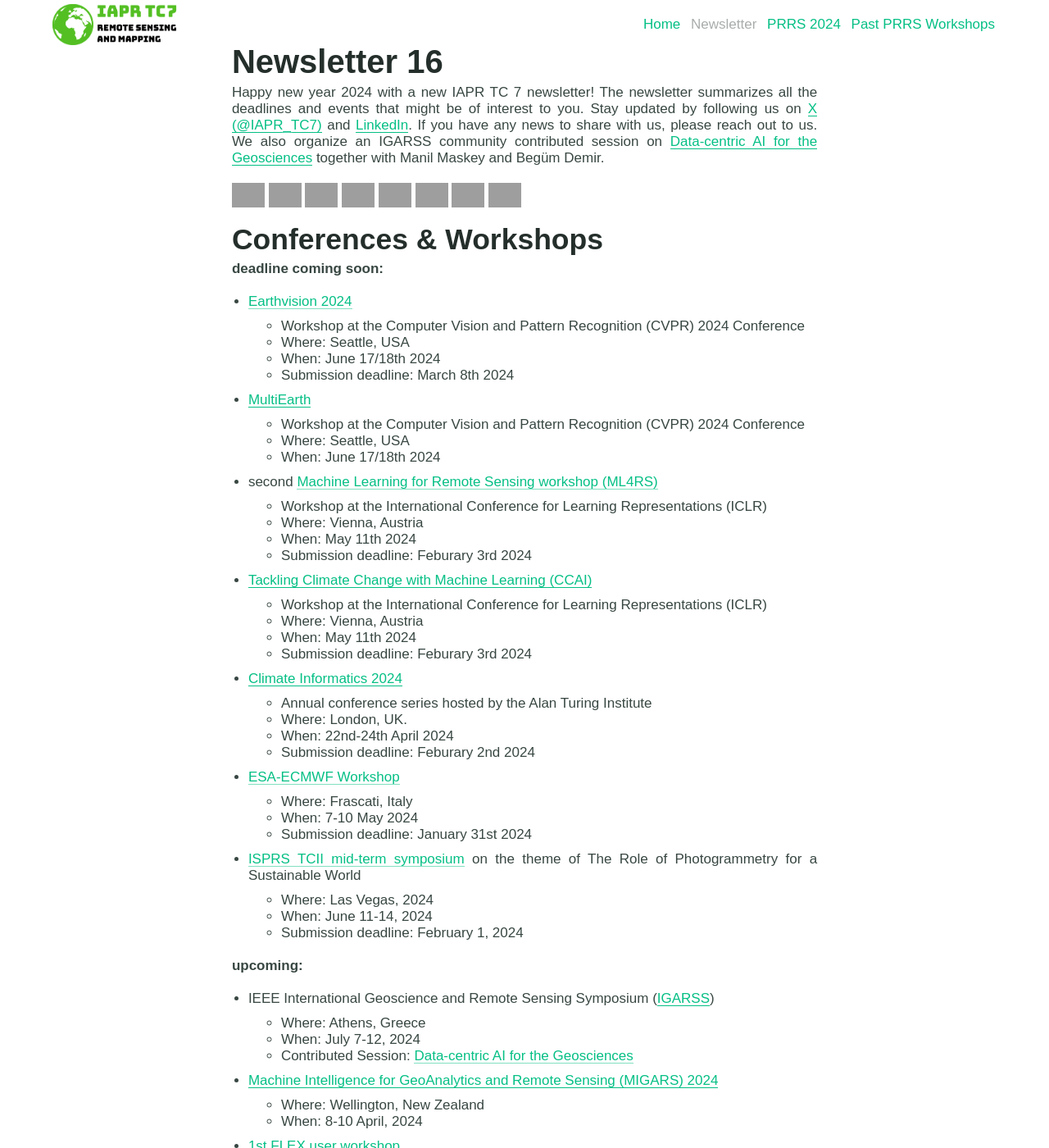
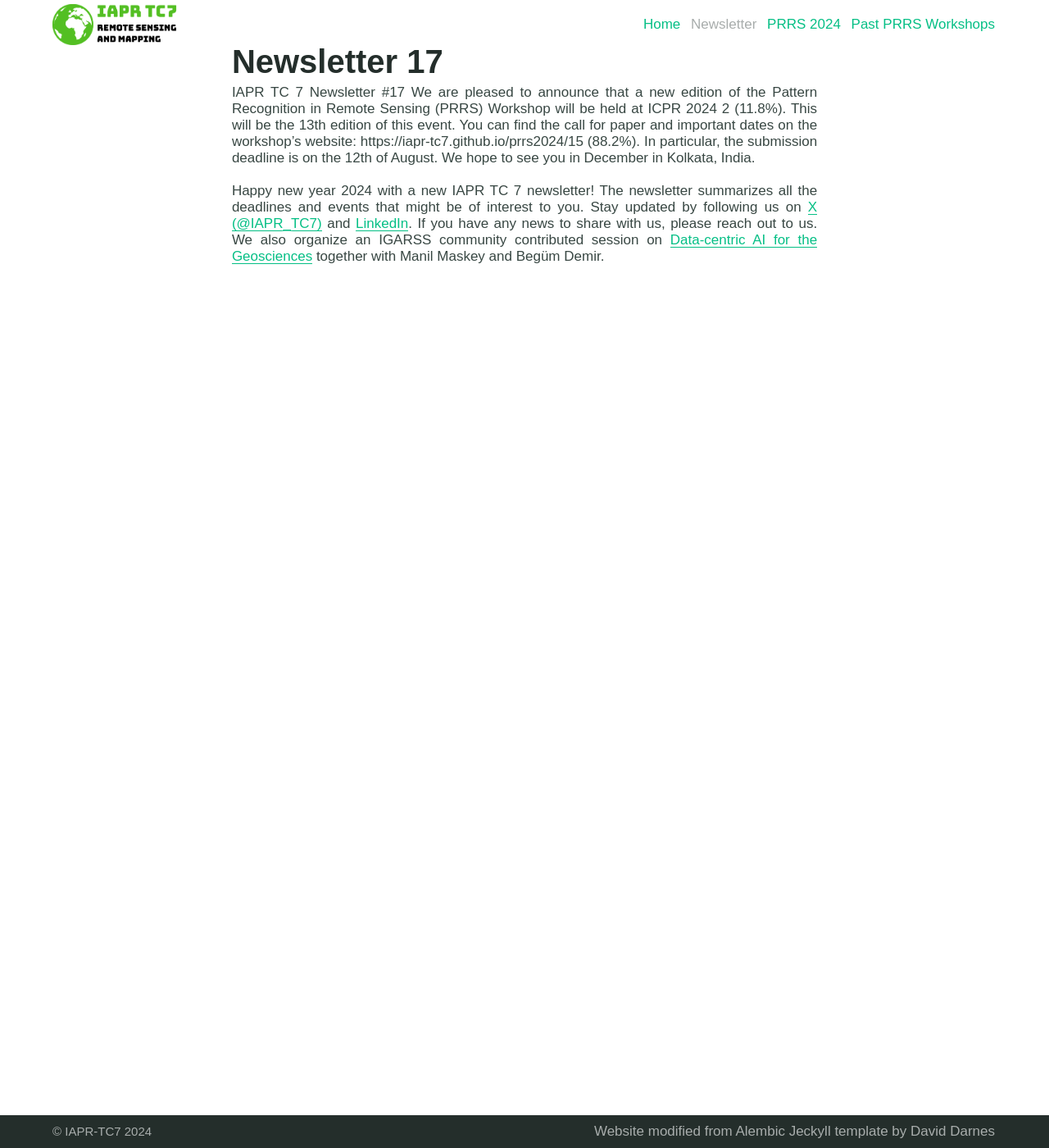
Before and after one commit to IAPR-TC7/iapr-tc7.github.io, a Jekyll site: the page built from newsletter.md, in a window 1280 px wide and 1400 px high. Shown: the whole window at 82% size. Built offline with Jekyll 4.4.1, drawn with Linux system fonts in a browser that asks for light colours; some of the changed text lies outside the part shown; grey boxes are pictures that could not be loaded.

Commit message:
Update newsletter.md

```diff
--- a/newsletter.md
+++ b/newsletter.md
@@ -1,101 +1,12 @@
 ---
-title: Newsletter 16
+title: Newsletter 17
 ---
 
+IAPR TC 7 Newsletter #17
+We are pleased to announce that a new edition of the Pattern Recognition in Remote Sensing (PRRS) Workshop will be held at
+ICPR 2024 2 (11.8%). This will be the 13th edition of this event.
+You can find the call for paper and important dates on the workshop's website:
+https://iapr-tc7.github.io/prrs2024/15 (88.2%). In particular, the submission deadline is on the 12th of August.
+We hope to see you in December in Kolkata, India.
+
 Happy new year 2024 with a new IAPR TC 7 newsletter! The newsletter summarizes all the deadlines and events that might be of interest to you. Stay updated by following us on [X (@IAPR_TC7)](https://twitter.com/IAPR_TC7) and [LinkedIn](https://www.linkedin.com/company/iapr-technical-committee-7-tc7-%E2%80%93-remote-sensing-and-mapping). If you have any news to share with us, please reach out to us. We also organize an IGARSS community contributed session on [Data-centric AI for the Geosciences](https://2024.ieeeigarss.org/Papers/Submission.asp?SessionType=CCS&ID=2030) together with Manil Maskey and Begüm Demir.
-
-<img src="https://upload.wikimedia.org/wikipedia/commons/thumb/6/68/Emojione_1F386.svg/480px-Emojione_1F386.svg.png" width=40px>
-<img src="https://upload.wikimedia.org/wikipedia/commons/d/d2/Weihnachtsbaum.wiki.png" width=40px>
-<img src="https://upload.wikimedia.org/wikipedia/commons/thumb/6/68/Emojione_1F386.svg/480px-Emojione_1F386.svg.png" width=40px>
-<img src="https://upload.wikimedia.org/wikipedia/commons/d/d2/Weihnachtsbaum.wiki.png" width=40px>
-<img src="https://upload.wikimedia.org/wikipedia/commons/thumb/6/68/Emojione_1F386.svg/480px-Emojione_1F386.svg.png" width=40px>
-<img src="https://upload.wikimedia.org/wikipedia/commons/d/d2/Weihnachtsbaum.wiki.png" width=40px>
-<img src="https://upload.wikimedia.org/wikipedia/commons/thumb/6/68/Emojione_1F386.svg/480px-Emojione_1F386.svg.png" width=40px>
-<img src="https://upload.wikimedia.org/wikipedia/commons/d/d2/Weihnachtsbaum.wiki.png" width=40px>
-
-## Conferences & Workshops
-
-**deadline coming soon:**
-
-* [Earthvision 2024](https://www.grss-ieee.org/events/earthvision-2024/)
-    * Workshop at the Computer Vision and Pattern Recognition (CVPR) 2024 Conference
-    * Where: Seattle, USA
-    * When: June 17/18th 2024
-    * Submission deadline: March 8th 2024
-
-* [MultiEarth](https://www.ll.mit.edu/conferences-events/2024/06/multiearth-workshop-2024)
-    * Workshop at the Computer Vision and Pattern Recognition (CVPR) 2024 Conference
-    * Where: Seattle, USA
-    * When: June 17/18th 2024
-
-* second [Machine Learning for Remote Sensing workshop (ML4RS)](https://ml-for-rs.github.io/iclr2024/)
-    * Workshop at the International Conference for Learning Representations (ICLR)
-    * Where: Vienna, Austria
-    * When: May 11th 2024
-    * Submission deadline: Feburary 3rd 2024
-
-* [Tackling Climate Change with Machine Learning (CCAI)](https://www.climatechange.ai/events/iclr2024)
-    * Workshop at the International Conference for Learning Representations (ICLR)
-    * Where: Vienna, Austria
-    * When: May 11th 2024
-    * Submission deadline: Feburary 3rd 2024
-
-* [Climate Informatics 2024](https://alan-turing-institute.github.io/climate-informatics-2024/)
-    * Annual conference series hosted by the Alan Turing Institute
-    * Where: London, UK.
-    * When: 22nd-24th April 2024
-    * Submission deadline: Feburary 2nd 2024
-
-* [ESA-ECMWF Workshop](https://www.ml4esop.esa.int/)
-    * Where: Frascati, Italy
-    * When: 7-10 May 2024
-    * Submission deadline: January 31st 2024
-
-* [ISPRS TCII mid-term symposium](https://www.isprs.org/tc2-symposium2024/index.html) on the theme of The Role of Photogrammetry for a Sustainable World
-    * Where: Las Vegas, 2024
-    * When: June 11-14, 2024
-    * Submission deadline: February 1, 2024
-
-**upcoming:**
-
-* IEEE International Geoscience and Remote Sensing Symposium ([IGARSS](https://www.2024.ieeeigarss.org/))
-    * Where: Athens, Greece
-    * When: July 7-12, 2024
-    * Contributed Session: [Data-centric AI for the Geosciences](https://2024.ieeeigarss.org/Papers/Submission.asp?SessionType=CCS&ID=2030)
-
-
-* [Machine Intelligence for GeoAnalytics and Remote Sensing (MIGARS) 2024](https://www.grss-ieee.org/resources/news/migars-2024/)
-    * Where: Wellington, New Zealand
-    * When: 8-10 April, 2024
-
-* [1st FLEX user workshop](https://www.fz-juelich.de/en/ibg/ibg-2/aktuelles/termine/flex_user_workshop_001)
-    * Where: Bonn, Germany
-    * When, 18th January, 2024
-
-* [Helmholtz Imaging Conference 2024](https://helmholtz-imaging.de/news/helmholtz-imaging-conference-2024/)
-    * Where: Heidelberg, Germany
-    * When: 14-15 May, 2024
-
-* [European Geosciences Union (EGU)](https://www.egu.eu/)
-    * Where: Vienna, Austria
-    * When: 14–19 April, 2024
-
-* [IEEE Mediterranean and Middle-East Geoscience and Remote Sensing Symposium (M2GARSS)](https://2024.m2garss.org/index.php)
-    * Where: Oran, Algeria (hybrid)
-    * When: April 15-17, 2024
-
-* [European Conference on Synthetic Aperture Radar (EUSAR)](https://www.eusar.de/en)
-    * Where: Munich, Germany
-    * When: April 23-26, 2024
-
-### Training Events
-
-[EUMETSAT --- Supporting Marine Earth Observation Applications](https://trainingevents.eumetsat.int/trui/events/2359?s=31)
- * Where: online
- * When: 26 February 2024 - 22 March 2024
-
-### Seminar series
-
-* The technical committee III of ISPRS launched its [online talk series](https://www2.isprs.org/commissions/comm2/activities/online_talk_series/%C2%A0) starting with Dorota Grejner-Brzezinska.
-    * When: January 12th, 2024 at 10-11 am EST
-    * Where: online
```
